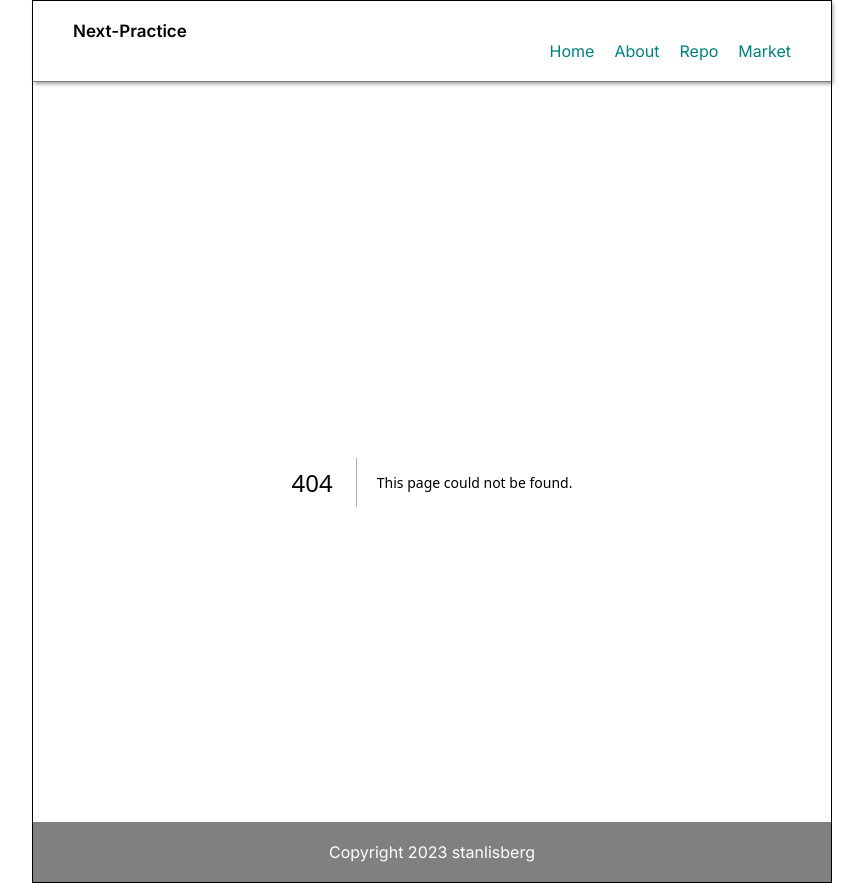
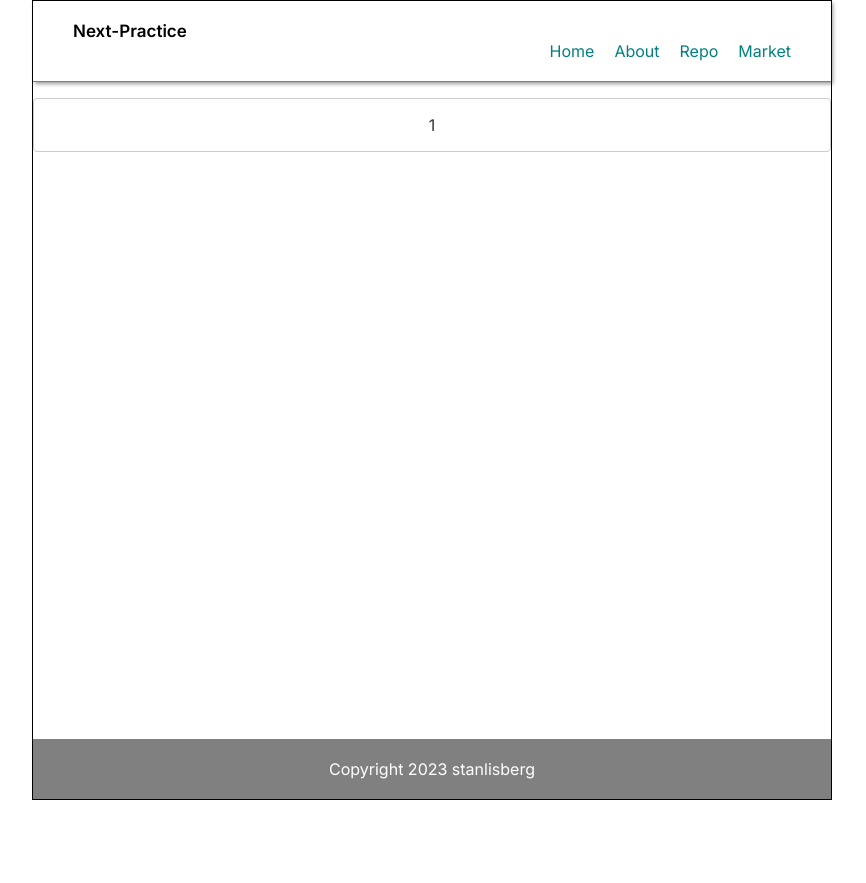
Before and after one commit to Stanlisberg/Next-Starter, a Next.js app: page /repos/1 in a window 1280 px wide. Before the commit this address had no page. Shown: the whole page, without its empty margins (208-1074 px from the left). After the commit the page ends 800 px from the top, so only its background shows below. Built offline with nearby package versions, Linux system fonts and the light colour scheme.

Commit message:
Fit: Route

```diff
--- /dev/null
+++ b/app/repos/[name]/page.jsx
@@ -0,0 +1,12 @@
+import React from 'react'
+import styles from '../../styles/singlerepo.module.css'
+
+const singleRepo = ({params: {name}}) => {
+  return (
+    <div className={styles.card}>
+        {name}
+    </div>
+  )
+}
+
+export default singleRepo
--- a/app/repos/page.jsx
+++ b/app/repos/page.jsx
@@ -23,7 +23,7 @@ const reposPage = async () => {
           <ul className={styles.list}>
             {repos.map((repo) => (
               <li key={repo.id} className={styles.li}>
-                <Link href={`/code/repos/${repo.name}`}>
+                <Link href={`/repos/${repo.name}`}>
                   <h3>{repo.name}</h3>
                   <p>{repo.description}</p>
                   <div className={styles.details}>
--- /dev/null
+++ b/app/styles/singlerepo.module.css
@@ -0,0 +1,8 @@
+.card {
+    border: 1px solid #ccc;
+    border-radius: 4px;
+    padding: 1rem;
+    margin-top: 1rem;
+    background-color: #fff;
+    color: #333;
+  }
```
